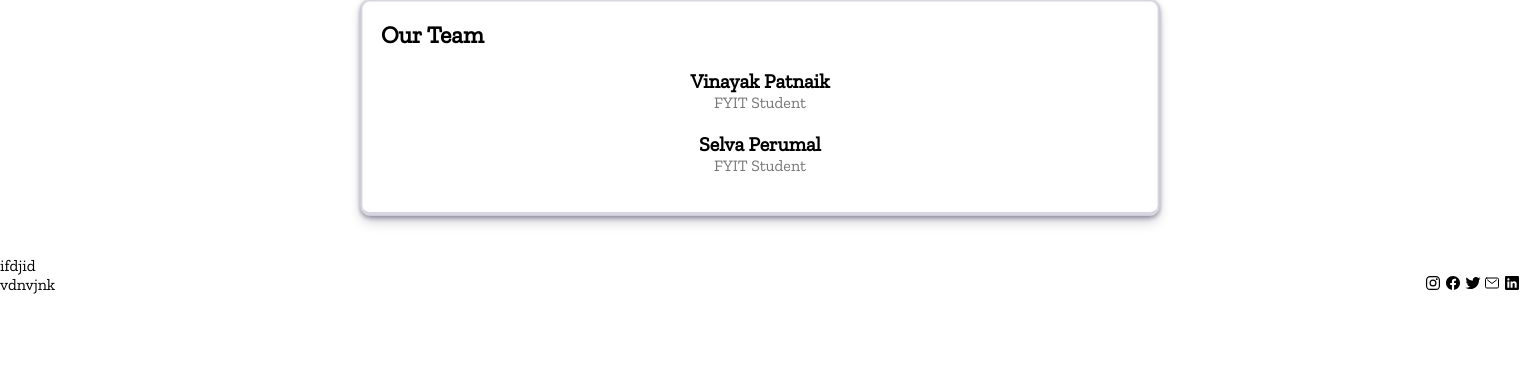
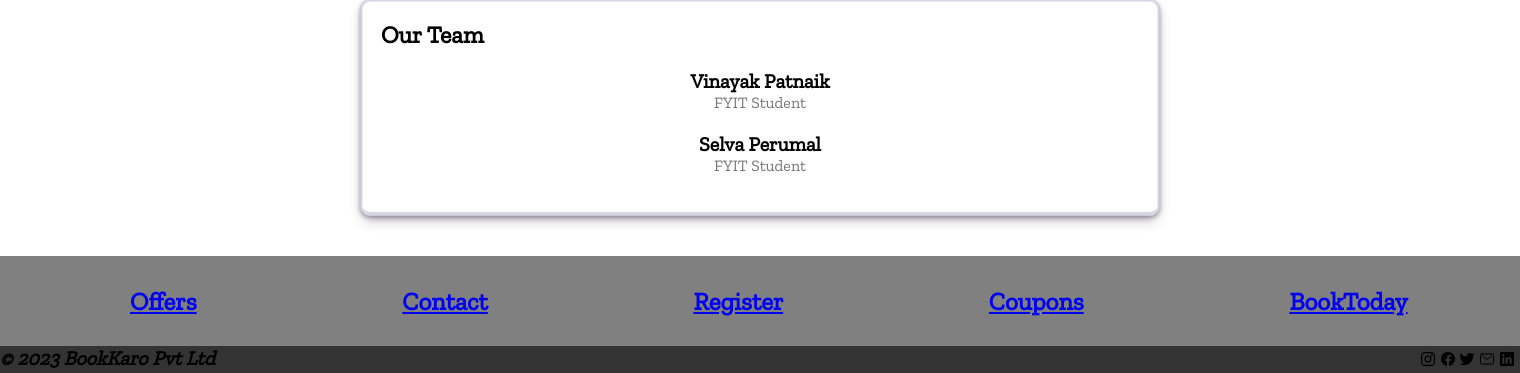
Before and after one commit to wtprojectttt/bookkaro, a PHP site: page /main.html in a window 1520 px wide. Shown: the part 3244-3617 px from the top of the page. Before the commit the page ends 3538 px from the top, so only its background shows below. Run offline with PHP 8.4, Linux system fonts and the light colour scheme.

Commit message:
Kokuju tengen myooh

```diff
--- a/main.css
+++ b/main.css
@@ -418,6 +418,7 @@ p {
     width: 1039px;
     height: 200px;
     left: 480px;
+    background-color: aqua;
 }
 
 .emptyTrain {
@@ -631,5 +632,38 @@ p {
 }
 
 .social {
+    margin-top: 5px;
+    width: 100px;
     float: right;
 }
+
+
+
+.trademark {
+    width: 15%;
+    float: left;
+    font-size: 20px;
+    font-weight: 700;
+    font-style: italic;
+}
+
+.footcontact {
+    width: 1460px;
+    font-size: 25px;
+    font-weight: bold;
+    padding: 30px;
+    text-indent: 100px;
+    word-spacing: 200px;
+}
+
+.footer {
+    width: 100%;
+    height:115px;
+    background-color: gray;
+}
+
+.link {
+    width: 100%;
+    height: 27px;
+    background-color: #333;
+}
--- a/main.html
+++ b/main.html
@@ -41,7 +41,7 @@
     </header>
 
     <div class="icon">
-        <div class="offer">
+        <div class="offer" id="booknow">
 
 
             <div class="flightt">
@@ -175,6 +175,7 @@
             </div>
 
         </section>
+
     </main>
         <header class="us">
             <h1>About Us</h1>
@@ -200,20 +201,26 @@
         </section>
     </main>
 
-    <footer>
+    <footer class="footer">
 
         <div class="footcontact">
-            ifdjid
+            <label><a href="#tripOffers">Offers</a></label>
+            <label><a href="contact.html">Contact</a></label>
+            <label><a href="login.html">Register</a></label>
+            <label><a href="#gift">Coupons</a></label>
+            <label><a href="#booknow">BookToday</a></label>
         </div>
-        <div class="social">
-            <ion-icon name="logo-instagram"></ion-icon>
-            <ion-icon name="logo-facebook"></ion-icon>
-            <ion-icon name="logo-twitter"></ion-icon>
-            <ion-icon name="mail-outline"></ion-icon>
-            <ion-icon name="logo-linkedin"></ion-icon>
-        </div>
-        <div class="trademark">
-             vdnvjnk
+        <div class="link">
+            <div class="trademark">
+                © 2023 BookKaro Pvt Ltd
+            </div>
+            <div class="social">
+                <ion-icon name="logo-instagram" class="socialIcon"></ion-icon>
+                <ion-icon name="logo-facebook" class="socialIcon"></ion-icon>
+                <ion-icon name="logo-twitter" class="socialIcon"></ion-icon>
+                <ion-icon name="mail-outline" class="socialIcon"></ion-icon>
+                <ion-icon name="logo-linkedin" class="socialIcon"></ion-icon>
+            </div>
         </div>
     </footer>
 
```
